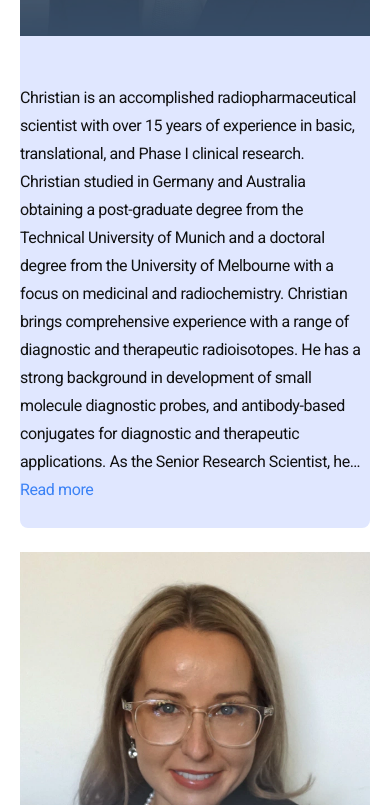
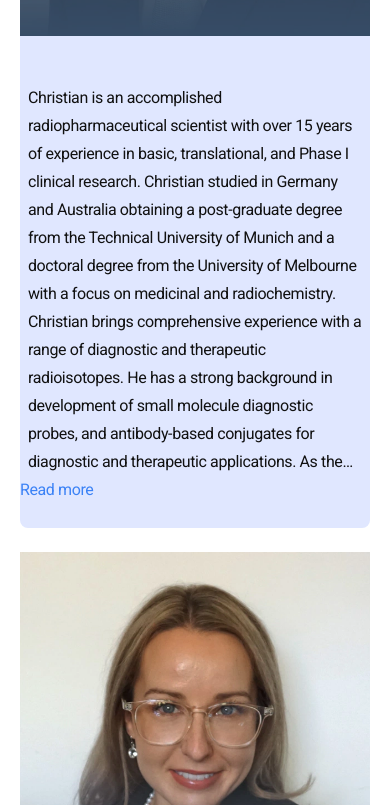
Before and after one commit to MaxSmile/nextlabconsulting, a Next.js app: page / in a window 390 px wide. Shown: the part 4039-4844 px from the top of the page. Built offline with nearby package versions, Linux system fonts and the light colour scheme.

Commit message:
padding on mobile fix

```diff
--- a/app/_components/TeamSection.jsx
+++ b/app/_components/TeamSection.jsx
@@ -37,7 +37,7 @@ function TeamMember({ name, title, bio, imageSrc,link }) {
           <div className="flex flex-col w-6/12 max-md:ml-0 max-md:w-full">
             <div className="grow justify-center self-stretch py-6 tracking-tight leading-7
             text-accent max-md:mt-6">
-              <div className="line-clamp-[14] pr-2">{bio}</div>
+              <div className="line-clamp-[14] pr-2 pl-2 md:pl-0">{bio}</div>
               <a className="text-blue-500 hover:underline" href={link}>Read more</a>
             </div>
 
```
